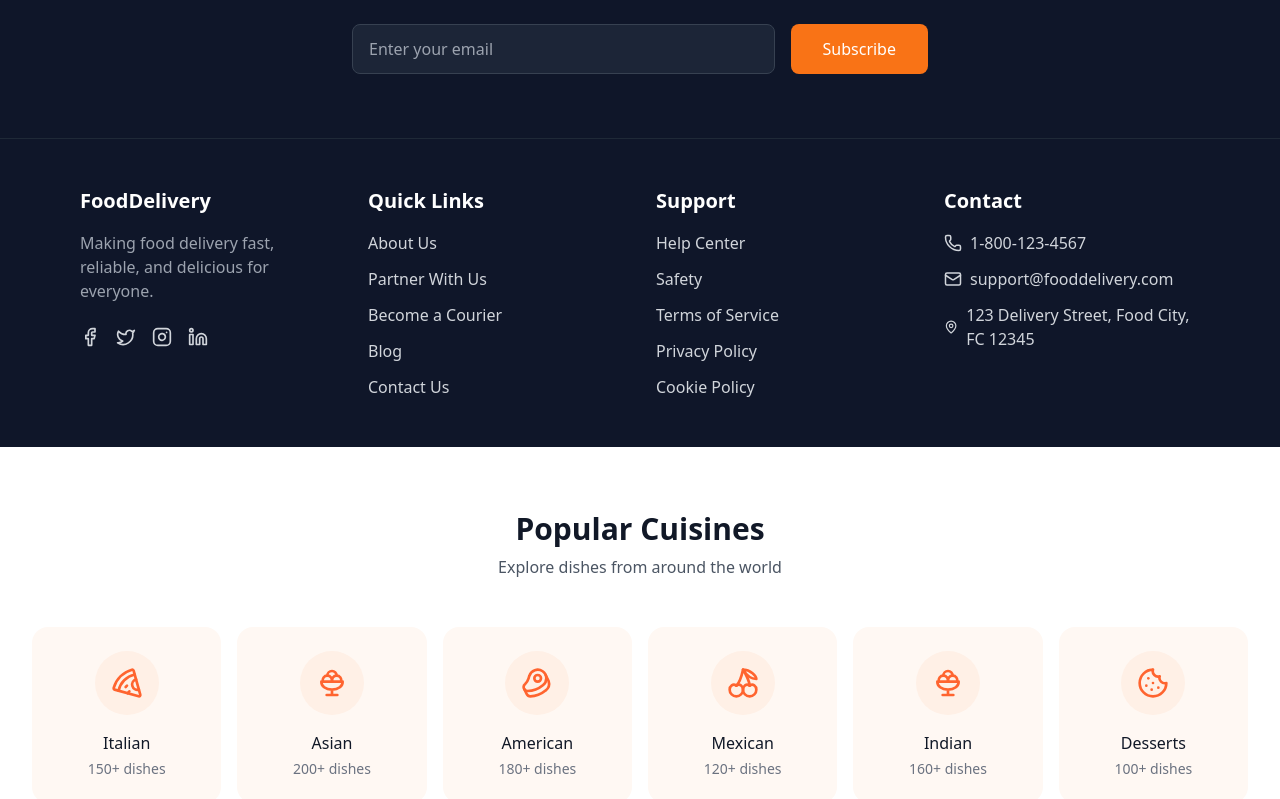
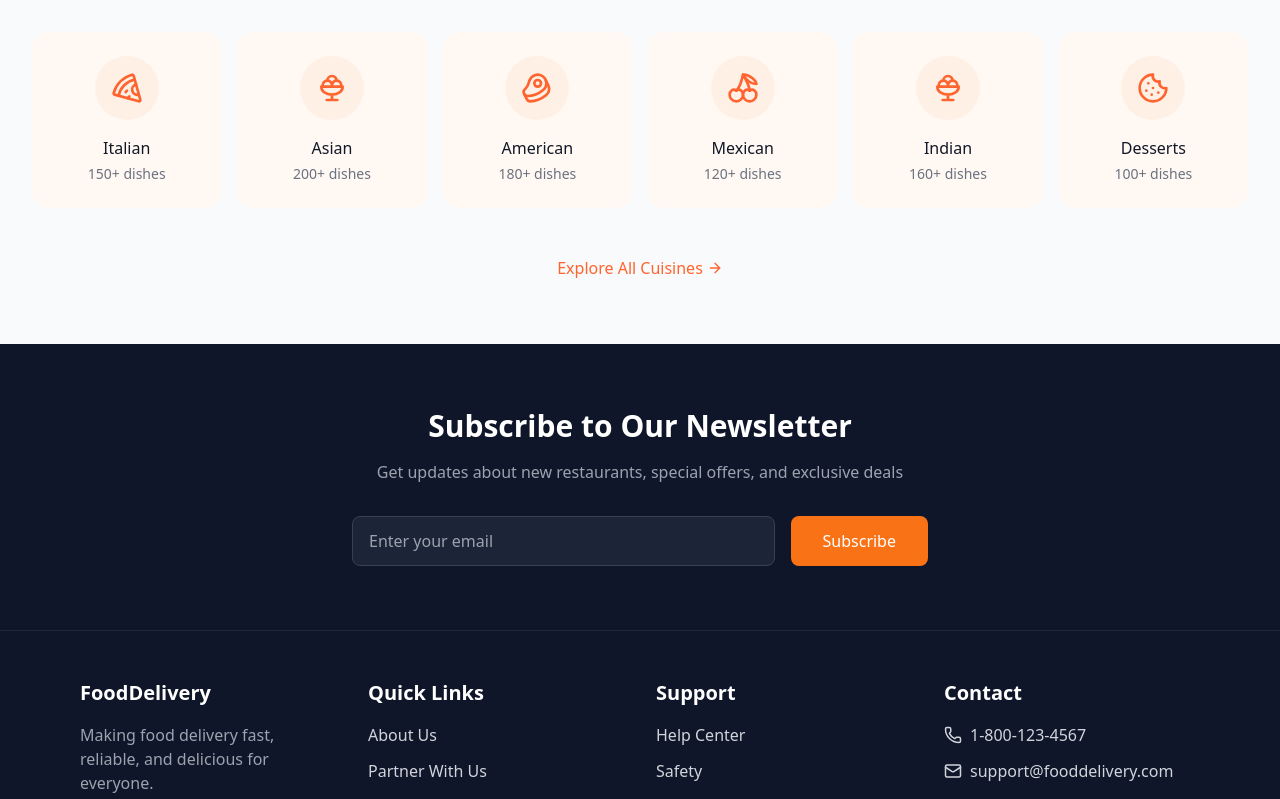
Before and after one commit to ripionck/food-delivery, a React (Vite) app: page / in a window 1280 px wide. Shown: the part 2380-3179 px from the top of the page. Built offline with nearby package versions, Linux system fonts and the light colour scheme.

Commit message:
added popular cuisines section

```diff
--- a/src/App.jsx
+++ b/src/App.jsx
@@ -10,7 +10,6 @@ import OrderHistory from "./OrderHistory";
 import OrderTracking from "./OrderTracking";
 import Home from "./pages/Home";
 import PaymentForm from "./PaymentForm";
-import PopularCuisines from "./PopularCuisines";
 import PopularRestaurants from "./PopularRestaurants";
 import ProfileSettings from "./ProfileSettings";
 import RestaurantDashboard from "./RestaurantDashboard";
@@ -22,7 +21,6 @@ function App() {
   return (
     <div>
       <Home />
-      <PopularCuisines />
       <AllCuisines />
       <HowItWorks />
       <CustomerReviews />
--- /dev/null
+++ b/src/components/popularCuisines/CuisineCard.jsx
@@ -0,0 +1,26 @@
+import PropTypes from "prop-types";
+
+function CuisineCard({ cuisine }) {
+  return (
+    <div
+      key={cuisine.name}
+      className="bg-[#FFF8F3] rounded-2xl p-6 flex flex-col items-center justify-center hover:shadow-md transition-shadow cursor-pointer"
+    >
+      <div className="w-16 h-16 rounded-full bg-[#FFF0E6] flex items-center justify-center mb-4">
+        <cuisine.icon className="w-8 h-8 text-[#FF642F]" />
+      </div>
+      <h3 className="font-medium text-gray-900 mb-1">{cuisine.name}</h3>
+      <p className="text-sm text-gray-500">{cuisine.dishes}</p>
+    </div>
+  );
+}
+
+CuisineCard.propTypes = {
+  cuisine: PropTypes.shape({
+    name: PropTypes.string.isRequired,
+    dishes: PropTypes.string.isRequired,
+    icon: PropTypes.elementType.isRequired,
+  }).isRequired,
+};
+
+export default CuisineCard;
--- a/src/PopularCuisines.jsx
+++ b/src/components/popularCuisines/PopularCuisines.jsx
@@ -4,8 +4,9 @@ import {
   BeefIcon as Burger,
   CherryIcon as ChiliHot,
   Cookie,
+  ArrowRight,
 } from "lucide-react";
-import { ArrowRight } from "lucide-react";
+import CuisineCard from "./CuisineCard";
 
 function PopularCuisines() {
   const cuisines = [
@@ -52,16 +53,7 @@ function PopularCuisines() {
 
       <div className="grid grid-cols-2 md:grid-cols-3 lg:grid-cols-6 gap-4">
         {cuisines.map((cuisine) => (
-          <div
-            key={cuisine.name}
-            className="bg-[#FFF8F3] rounded-2xl p-6 flex flex-col items-center justify-center hover:shadow-md transition-shadow cursor-pointer"
-          >
-            <div className="w-16 h-16 rounded-full bg-[#FFF0E6] flex items-center justify-center mb-4">
-              <cuisine.icon className="w-8 h-8 text-[#FF642F]" />
-            </div>
-            <h3 className="font-medium text-gray-900 mb-1">{cuisine.name}</h3>
-            <p className="text-sm text-gray-500">{cuisine.dishes}</p>
-          </div>
+          <CuisineCard key={cuisine.name} cuisine={cuisine} />
         ))}
       </div>
 
--- a/src/pages/Home.jsx
+++ b/src/pages/Home.jsx
@@ -3,6 +3,7 @@ import FoodDelivery from "../components/foodDelivery/FoodDelivery";
 import FoodDiscovery from "../components/foodDiscovery/FoodDiscovery";
 import Footer from "../components/layouts/Footer";
 import Header from "../components/layouts/Header";
+import PopularCuisines from "../components/popularCuisines/PopularCuisines";
 
 function Home() {
   return (
@@ -22,6 +23,7 @@ function Home() {
       <FoodDiscovery />
       <FoodDelivery />
       <FeaturedRestaurants />
+      <PopularCuisines />
       <Footer />
     </div>
   );
```
